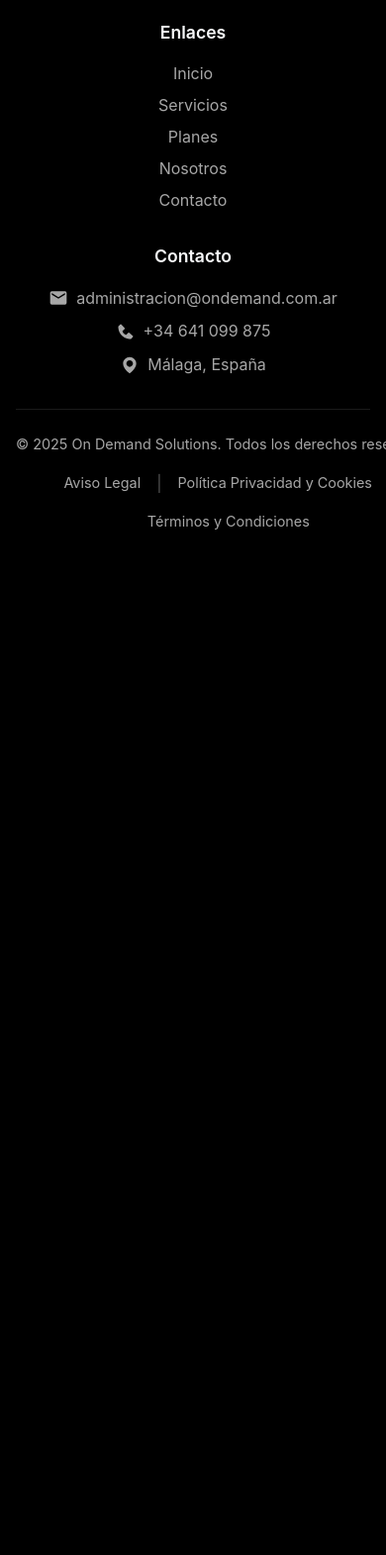
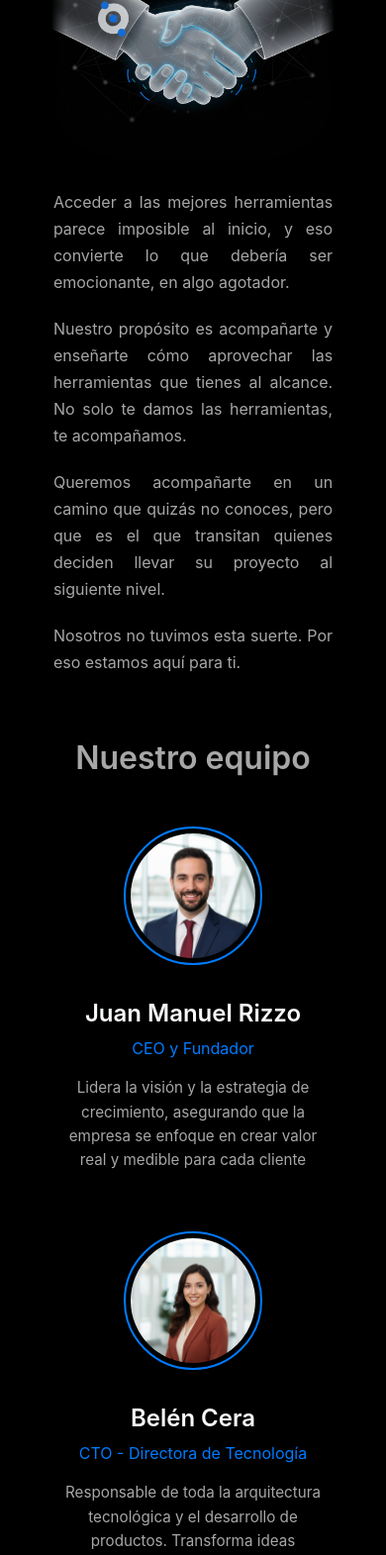
Before and after one commit to belencera/web-ods, a website: page public/pages/nosotros.html in a window 390 px wide. Shown: the part 429-2000 px from the top of the page at 99% size. Before the commit the page ends 983 px from the top, so only its background shows below. Drawn offline with Linux system fonts and the light colour scheme.

Commit message:
Página Sobre Nosotros

```diff
--- a/public/css/components/cards.css
+++ /dev/null
@@ -1,26 +0,0 @@
-/* Componente: Tarjetas */
-
-.card {
-  background-color: #fff;
-  border: 1px solid #dee2e6;
-  border-radius: var(--border-radius);
-  box-shadow: var(--box-shadow);
-  padding: var(--spacing-unit);
-  margin-bottom: var(--spacing-unit);
-}
-
-.card-header {
-  padding-bottom: var(--spacing-unit);
-  border-bottom: 1px solid #dee2e6;
-  margin-bottom: var(--spacing-unit);
-}
-
-.card-body {
-  padding: var(--spacing-unit) 0;
-}
-
-.card-footer {
-  padding-top: var(--spacing-unit);
-  border-top: 1px solid #dee2e6;
-  margin-top: var(--spacing-unit);
-}
--- /dev/null
+++ b/public/css/components/header.css
@@ -0,0 +1,18 @@
+header {
+    text-align: center;
+    margin-bottom: 40px;
+}
+
+header h1 {
+    margin: 10px 0;
+    font-size: clamp(2rem, 3.5vw, 2.5rem);
+    font-weight: 700;
+    color: var(--text-color);
+    padding: 0 10px;
+}
+
+.subtitle {
+    font-size: clamp(1rem, 1.5vw, 1.3rem);
+    color: var(--text-color);
+    padding: 0 10px;
+}
--- a/public/css/main.css
+++ b/public/css/main.css
@@ -6,7 +6,7 @@
 @import url('../css/components/navigation.css');
 @import url('./components/footer.css');
 @import url('./components/buttons.css');
-@import url('./components/cards.css');
+@import url('./components/header.css');
 @import url('./utilities/spacing.css');
 @import url('./utilities/typography.css');
 
--- /dev/null
+++ b/public/css/pages/nosotros.css
@@ -0,0 +1,132 @@
+/* --- ESTILOS DEL H2 (Secciones) --- */
+.team-section h2,
+.contact-section h2 {
+    font-size: clamp(2rem, 3vw, 2.5rem);
+    font-weight: 600;
+    text-align: center;
+    margin-top: 40px;
+    margin-bottom: 30px;
+}
+
+/* ==================== SECCIÓN 1: PORTADA E HISTORIA ==================== */
+
+.history-container {
+    display: flex;
+    align-items: center;
+    justify-content: center;
+    gap: 50px;
+    max-width: 100%;
+    margin-bottom: 40px;
+}
+
+.history-image {
+    width: 100%;
+    max-width: 500px;
+    height: auto;
+    border-radius: 70px;
+    object-fit: cover;
+
+    /* máscara para difuminar los bordes izquierdo y derecho */
+
+    -webkit-mask-image: linear-gradient(to right, transparent 0%, black 5%, black 95%, transparent 100%);
+    mask-image: linear-gradient(to right, transparent 0%, black 5%, black 95%, transparent 100%);
+    -webkit-mask-repeat: no-repeat;
+    mask-repeat: no-repeat;
+}
+
+.history-text {
+    width: 40%;
+    padding: 20px 0;
+}
+
+.history-text p {
+    line-height: 1.7;
+    margin-bottom: 1.2rem;
+    font-size: clamp(1rem, 1.2vw, 1.1rem);
+    color: var(--text-color);
+}
+
+/* ==================== SECCIÓN 2: EQUIPO ==================== */
+
+.team-container {
+    display: flex;
+    flex-wrap: wrap;
+    justify-content: center;
+    gap: 30px;
+    padding: 0 10px;
+}
+
+.team-card {
+    padding: 20px;
+    max-width: 350px;
+    width: 100%;
+    text-align: center;
+}
+
+
+.team-img {
+    aspect-ratio: 1 / 1;
+    width: clamp(140px, 20vw, 160px);
+    height: auto;
+    border-radius: 50%;
+    object-fit: cover;
+    margin-bottom: 25px;
+    border: 2px solid var(--primary-color);
+    padding: 5px;
+}
+
+.team-card h3 {
+    font-size: 1.5rem;
+    font-weight: 600;
+    color: var(--light-color);
+    margin-bottom: 0.3rem;
+}
+
+.team-card h4 {
+    font-size: 1rem;
+    font-weight: 400;
+    color: var(--primary-color);
+    margin-bottom: 1rem;
+}
+
+.team-card p {
+    font-size: 0.95rem;
+    line-height: 1.6;
+    color: var(--text-color);
+}
+
+
+/* ==================== MEDIA QUERIES (Móvil) ==================== */
+
+@media (max-width: 768px) {
+
+    .history-container {
+        flex-direction: column;
+        gap: 30px;
+    }
+
+    .history-image {
+        width: 80%;
+        max-height: 280px;
+    }
+
+    .history-text {
+        width: 90%;
+        text-align: justify;
+        padding: 0 20px;
+    }
+
+    .team-container {
+        gap: 20px;
+    }
+
+    .team-card {
+        max-width: 90%;
+    }
+
+    .team-section h2,
+    .contact-section h2 {
+        margin-top: 40px;
+        margin-bottom: 25px;
+    }
+}
--- a/public/pages/nosotros.html
+++ b/public/pages/nosotros.html
@@ -1,5 +1,6 @@
 <!DOCTYPE html>
 <html lang="es">
+
 <head>
     <meta charset="UTF-8">
     <meta name="viewport" content="width=device-width, initial-scale=1.0">
@@ -8,20 +9,76 @@
 
     <!-- Estilos -->
     <link rel="stylesheet" href="../css/main.css">
+    <link rel="stylesheet" href="../css/pages/nosotros.css">
     <link rel="stylesheet" href="../css/components/navigation.css">
     <link rel="stylesheet" href="../css/components/footer.css">
 
     <!-- Favicon -->
     <link rel="icon" type="image/x-icon" href="../assets/icons/favicon.ico">
 </head>
+
 <body>
     <div class="container">
         <header>
-            <h1>Nosotros</h1>
+            <h1>Nuestra historia, tu futuro</h1>
+            <p class="subtitle">Entendemos lo dificil que es empezar sin ayuda</p>
         </header>
 
         <main>
-            <p>Conoce más sobre nuestra empresa.</p>
+            <section>
+                <div class="history-container">
+                    <img src="../assets/images/handshake-ods.png" alt="Apretón de manos ODS" class="history-image">
+                    <div class="history-text">
+                        <p>Acceder a las mejores herramientas parece imposible al inicio, y eso convierte lo que debería
+                            ser
+                            emocionante, en algo agotador.</p>
+                        <p>Nuestro propósito es acompañarte y enseñarte cómo aprovechar las herramientas que tienes al
+                            alcance. No solo te damos las herramientas, te acompañamos.
+                        </p>
+                        <p>Queremos acompañarte en un camino que quizás no conoces, pero que es el que transitan quienes
+                            deciden
+                            llevar su proyecto al siguiente nivel.
+                        </p>
+                        <p>Nosotros no tuvimos esta suerte. Por eso estamos aquí para ti.</p>
+                    </div>
+                </div>
+            </section>
+
+            <section class="team-section">
+                <h2>Nuestro equipo</h2>
+
+                <!-- Contenedor de tarjetas del equipo -->
+                <div class="team-container">
+
+                    <div class="team-card">
+                        <img src="../assets/images/juan.png" alt="Juan Manuel Rizzo, CEO" class="team-img">
+                        <h3>Juan Manuel Rizzo</h3>
+                        <h4>CEO y Fundador</h4>
+                        <p>Lidera la visión y la estrategia de crecimiento, asegurando que la empresa se enfoque en
+                            crear valor real y medible para cada cliente</p>
+                    </div>
+
+                    <div class="team-card">
+                        <img src="../assets/images/belen.png" alt="Belén Cera, CTO" class="team-img">
+                        <h3>Belén Cera</h3>
+                        <h4>CTO - Directora de Tecnología</h4>
+                        <p>Responsable de toda la arquitectura tecnológica y el desarrollo de productos. Transforma
+                            ideas complejas en soluciones robustas y fáciles de usar</p>
+                    </div>
+
+                    <div class="team-card">
+                        <img src="../assets/images/pablo.png" alt="Pablo Rizzo, CCO" class="team-img">
+                        <h3>Pablo Rizzo</h3>
+                        <h4>CCO - Director Comercial</h4>
+                        <p>Se enfoca en entender los desafíos del mercado. Su misión es construir relaciones sólidas y
+                            alinear nuestras soluciones con el éxito de tu negocio</p>
+                    </div>
+            </section>
+
+            <section class="contact-section">
+                <h2>¿Listo para empezar?</h2>
+                <a href="contacto.html" class="btn btn-primary">Contáctanos</a>
+            </section>
         </main>
     </div>
 
@@ -30,4 +87,5 @@
     <script src="../js/components/footer.js"></script>
     <script src="../js/main.js"></script>
 </body>
+
 </html>
```
Also changed, not shown: public/css/pages/planes.css (+10 -30 lines), public/assets/images/belen.png (added), public/assets/images/handshake-ods.png (added), public/assets/images/juan.png (added), public/assets/images/pablo.png (added).
